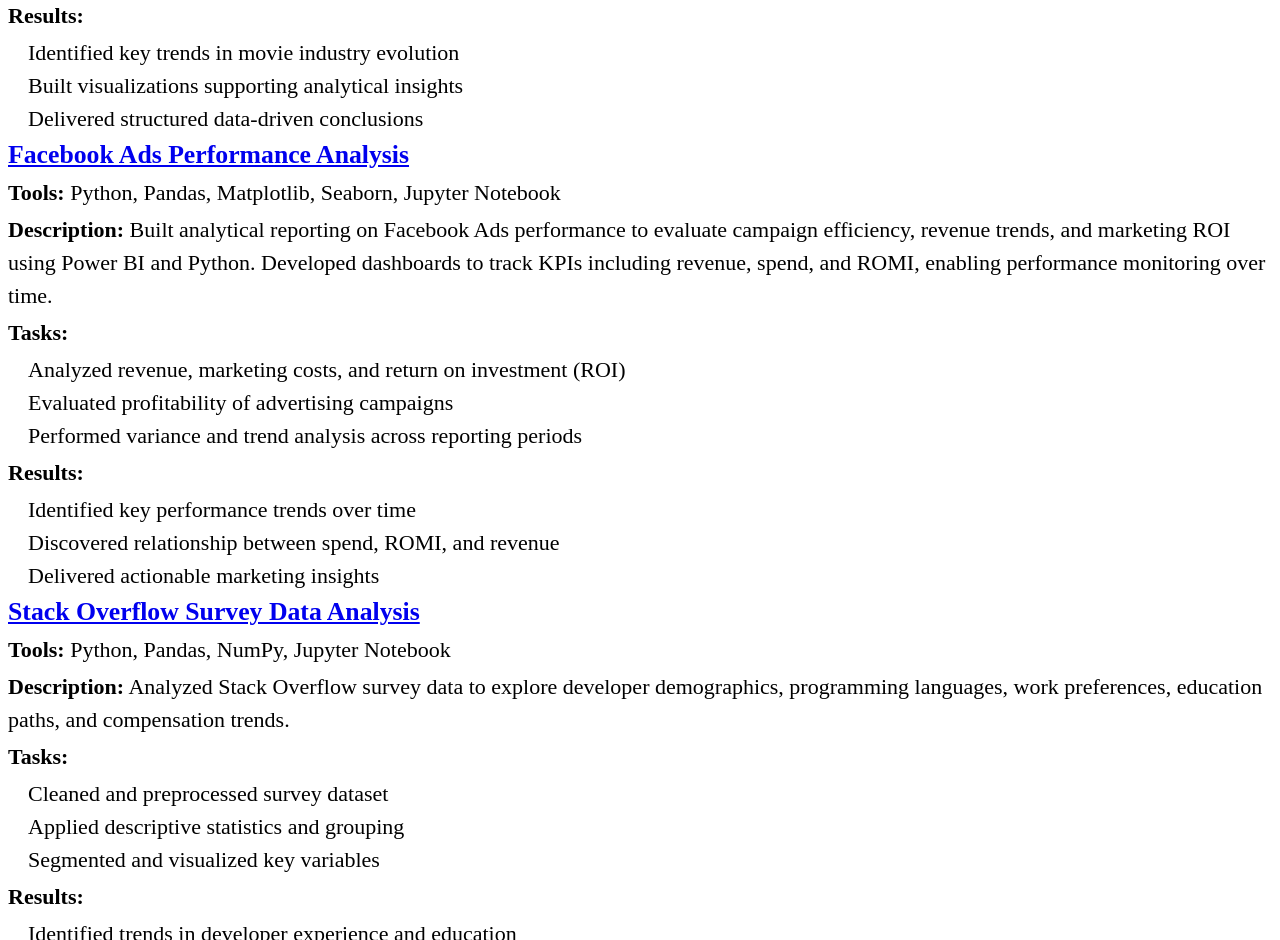
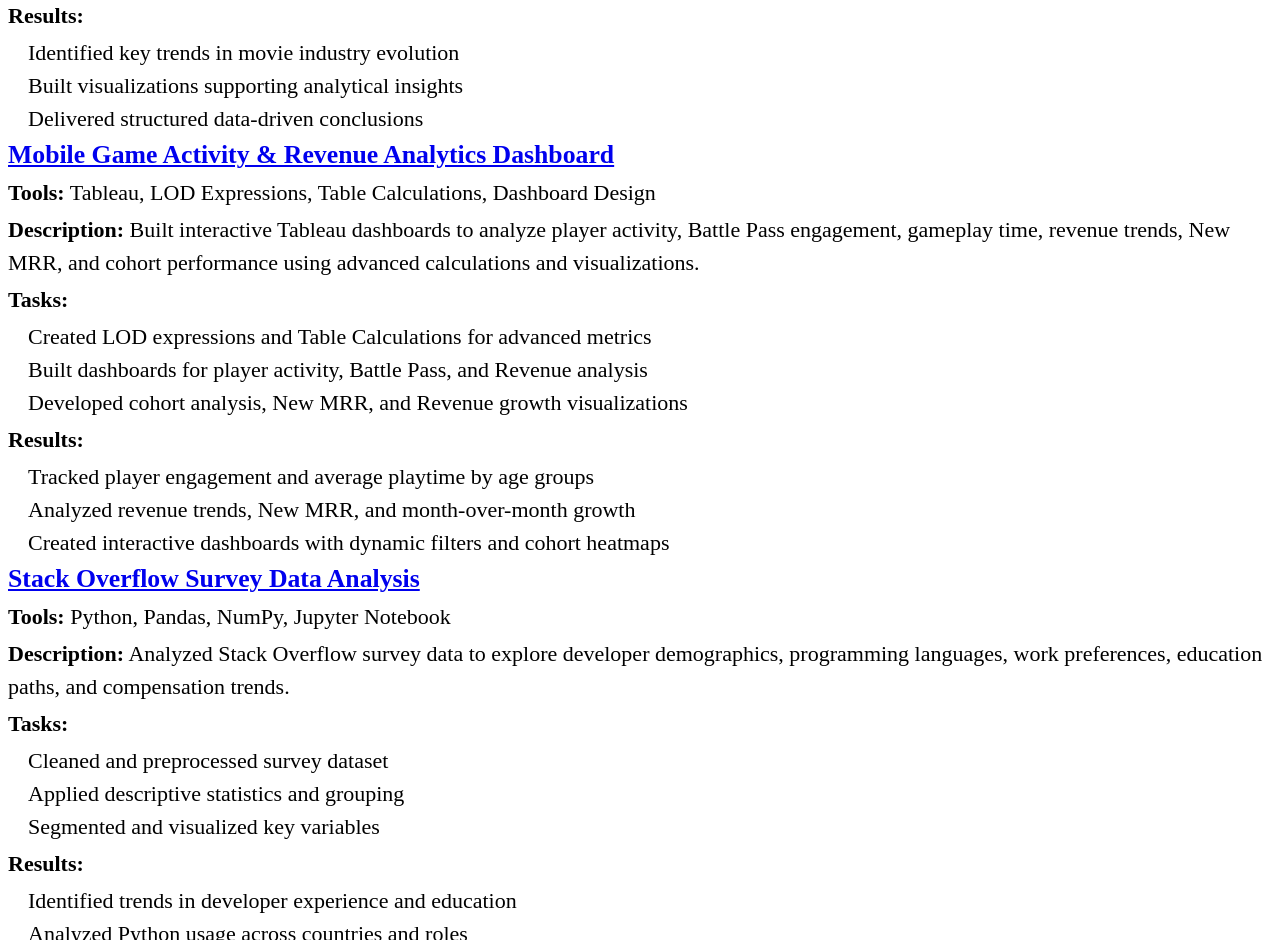
Before and after one commit to Valerii219/Resume-3, a website: page index.html in a window 1280 px wide. Shown: the part 1608-2548 px from the top of the page. Drawn offline with Linux system fonts and the light colour scheme.

Commit message:
Add Tableau

```diff
--- a/index.html
+++ b/index.html
@@ -110,32 +110,31 @@
   <article>
 
     <h3>
-      <a href="https://colab.research.google.com/drive/15JNZGGvko0szrArcLB_9lOMRVFTnS1TA?usp=sharing" class="nameA" target="_blank">
-        Facebook Ads Performance Analysis
+      <a href="https://public.tableau.com/views/ExtensionsforRevenueCompany/Dashboard2?:language=en-GB&:sid=&:redirect=auth&:display_count=n&:origin=viz_share_link" class="nameA" target="_blank">
+        Mobile Game Activity & Revenue Analytics Dashboard
       </a>
     </h3>
 
     <p class="paragraf_without">
-      <b>Tools:</b> Python, Pandas, Matplotlib, Seaborn, Jupyter Notebook
+      <b>Tools:</b> Tableau, LOD Expressions, Table Calculations, Dashboard Design
     </p>
 
     <p class="paragraf_without">
-      <b>Description:</b> Built analytical reporting on Facebook Ads performance to evaluate campaign efficiency, revenue trends, and marketing ROI using Power BI and Python.
-      Developed dashboards to track KPIs including revenue, spend, and ROMI, enabling performance monitoring over time.
+      <b>Description:</b> Built interactive Tableau dashboards to analyze player activity, Battle Pass engagement, gameplay time, revenue trends, New MRR, and cohort performance using advanced calculations and visualizations.
     </p>
 
     <p class="paragraf_without"><b>Tasks:</b></p>
     <ul>
-      <li>Analyzed revenue, marketing costs, and return on investment (ROI)</li>
-      <li>Evaluated profitability of advertising campaigns</li>
-      <li>Performed variance and trend analysis across reporting periods</li>
+      <li>Created LOD expressions and Table Calculations for advanced metrics</li>
+      <li>Built dashboards for player activity, Battle Pass, and Revenue analysis</li>
+      <li>Developed cohort analysis, New MRR, and Revenue growth visualizations</li>
     </ul>
 
     <p class="paragraf_without"><b>Results:</b></p>
     <ul>
-      <li>Identified key performance trends over time</li>
-      <li>Discovered relationship between spend, ROMI, and revenue</li>
-      <li>Delivered actionable marketing insights</li>
+      <li>Tracked player engagement and average playtime by age groups</li>
+      <li>Analyzed revenue trends, New MRR, and month-over-month growth</li>
+      <li>Created interactive dashboards with dynamic filters and cohort heatmaps</li>
     </ul>
 
   </article>
```
